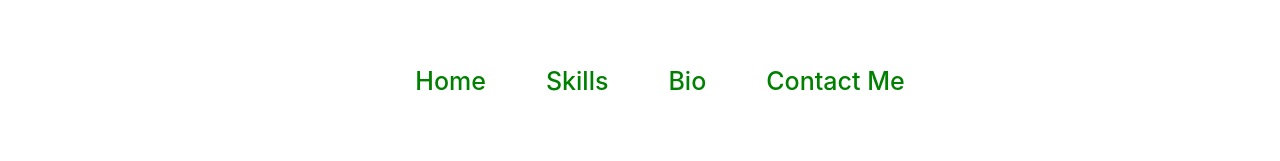
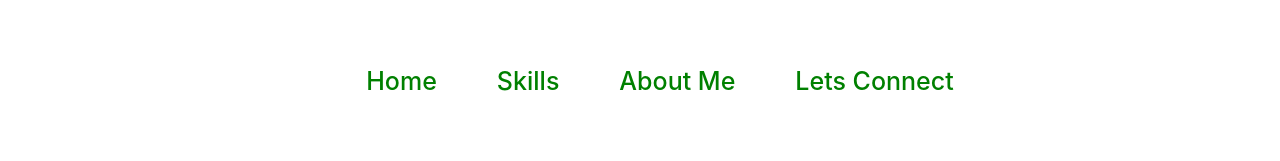
Before and after one commit to Chaser-254/fuzzy-journey, a React (Create React App) app: page / in a window 1280 px wide. Shown: the top 161 px of the page. Built offline with nearby package versions, Linux system fonts and the light colour scheme; a web font is replaced by a local one.

Commit message:
modifications

```diff
--- a/src/component/Nav.js
+++ b/src/component/Nav.js
@@ -16,12 +16,12 @@ const Nav = ({ setdisplay }) => {
             </li>
             <li>
                 <NavLink to="Bio" className="a">
-                    Bio
+                    About Me
                 </NavLink>
             </li>
             <li>
                 <NavLink to="contact" className="a">
-                    Contact Me
+                    Lets Connect
                 </NavLink>
             </li>
         </ul>
```
